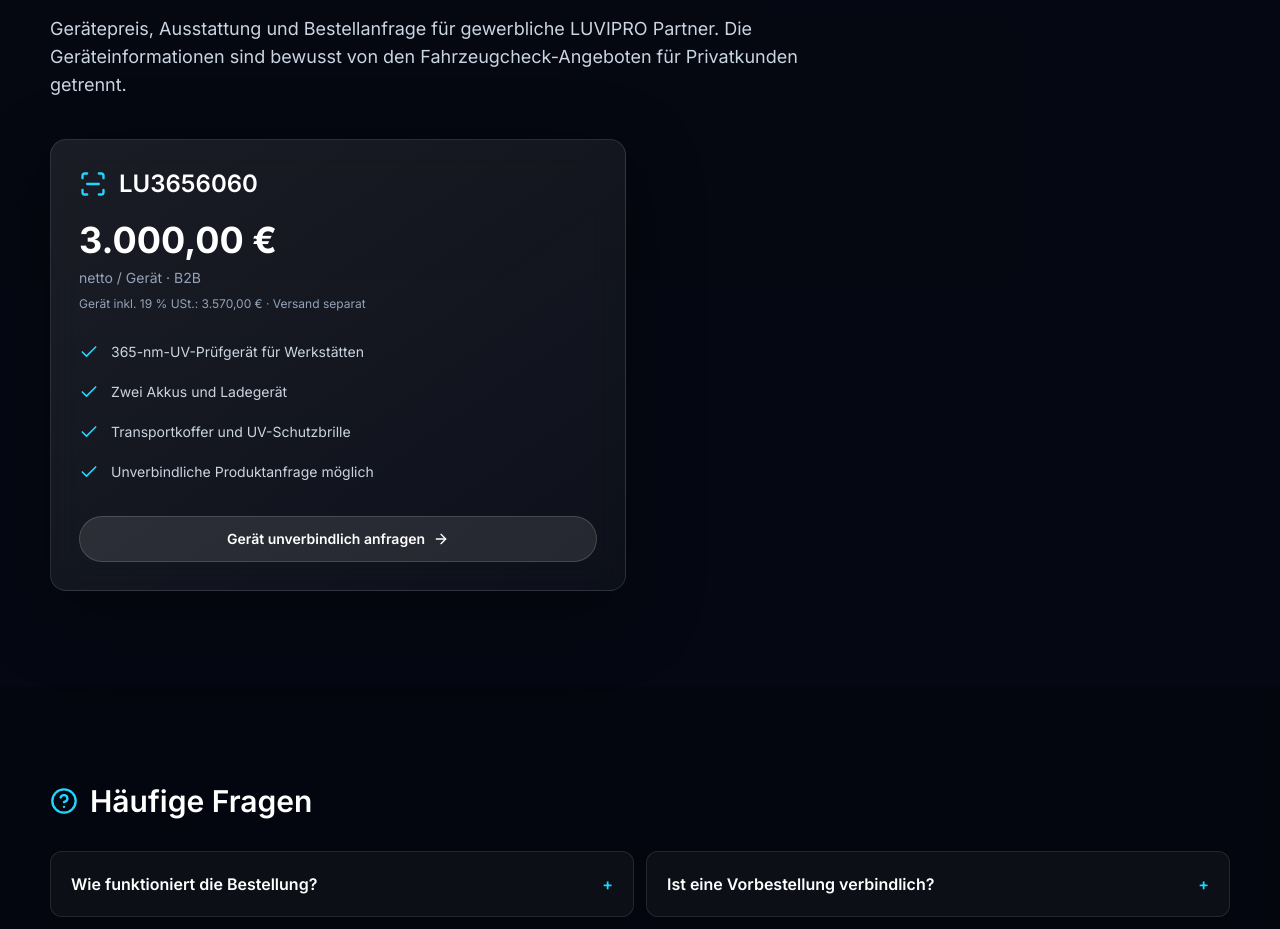
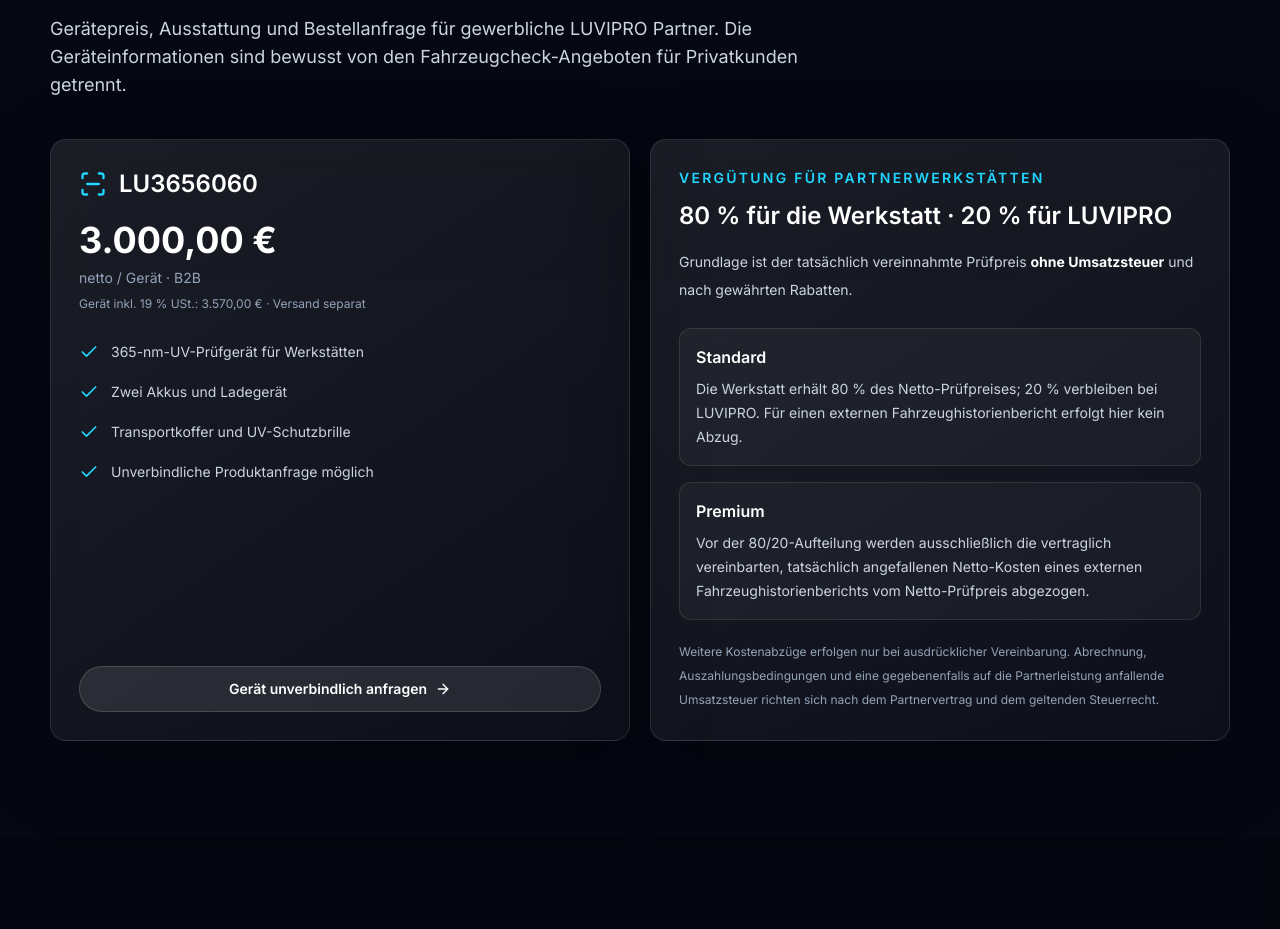
Before and after one commit to Diaa6969/luvipro-website, a Next.js app: page /products in a window 1280 px wide. Shown: the part 3040-3969 px from the top of the page. Built offline with nearby package versions, Linux system fonts and the light colour scheme.

Commit message:
Clarify workshop revenue share for Standard and Premium inspections

```diff
--- a/src/components/sections/pricing.tsx
+++ b/src/components/sections/pricing.tsx
@@ -12,7 +12,7 @@ type PricingProps = { id?: string; embedded?: boolean; audience?: "customer" | "
 export function Pricing({ id = "pricing", embedded = false, audience = "customer" }: PricingProps) {
   if (audience === "partner") return <section id={id} className={`scroll-mt-24 ${embedded ? "bg-midnight py-20 sm:py-24" : "bg-obsidian py-24"}`}><div className="section-shell">
     <Reveal><SectionHeading eyebrow="Für Werkstätten & Unternehmen" title="LU3656060: Gerät und Konditionen für Profis." description="Gerätepreis, Ausstattung und Bestellanfrage für gewerbliche LUVIPRO Partner. Die Geräteinformationen sind bewusst von den Fahrzeugcheck-Angeboten für Privatkunden getrennt." /></Reveal>
-    <div className="mt-10 max-w-xl"><Reveal delay={0.16}>
+    <div className="mt-10 grid gap-5 lg:grid-cols-2"><Reveal delay={0.16}>
             <div className="glass-panel flex h-full flex-col rounded-2xl p-6 sm:p-7">
               <div className="flex items-center gap-3">
                 <ScanLine className="h-7 w-7 text-pulse" />
@@ -40,7 +40,33 @@ export function Pricing({ id = "pricing", embedded = false, audience = "customer
                 Gerät unverbindlich anfragen <ArrowRight className="h-4 w-4" />
               </CtaLink>
             </div>
-          </Reveal></div>
+          </Reveal>
+      <Reveal delay={0.24}>
+        <div className="glass-panel flex h-full flex-col rounded-2xl p-6 sm:p-7">
+          <p className="text-sm font-semibold uppercase tracking-[0.16em] text-pulse">Vergütung für Partnerwerkstätten</p>
+          <h3 className="mt-3 font-[var(--font-space-grotesk)] text-2xl font-semibold text-white">80 % für die Werkstatt · 20 % für LUVIPRO</h3>
+          <p className="mt-4 text-sm leading-7 text-slate-300">
+            Grundlage ist der tatsächlich vereinnahmte Prüfpreis <strong className="text-white">ohne Umsatzsteuer</strong> und nach gewährten Rabatten.
+          </p>
+          <div className="mt-6 space-y-4">
+            <div className="rounded-xl border border-white/10 bg-white/[0.04] p-4">
+              <p className="font-semibold text-white">Standard</p>
+              <p className="mt-2 text-sm leading-6 text-slate-300">
+                Die Werkstatt erhält 80 % des Netto-Prüfpreises; 20 % verbleiben bei LUVIPRO. Für einen externen Fahrzeughistorienbericht erfolgt hier kein Abzug.
+              </p>
+            </div>
+            <div className="rounded-xl border border-white/10 bg-white/[0.04] p-4">
+              <p className="font-semibold text-white">Premium</p>
+              <p className="mt-2 text-sm leading-6 text-slate-300">
+                Vor der 80/20-Aufteilung werden ausschließlich die vertraglich vereinbarten, tatsächlich angefallenen Netto-Kosten eines externen Fahrzeughistorienberichts vom Netto-Prüfpreis abgezogen.
+              </p>
+            </div>
+          </div>
+          <p className="mt-5 text-xs leading-6 text-slate-400">
+            Weitere Kostenabzüge erfolgen nur bei ausdrücklicher Vereinbarung. Abrechnung, Auszahlungsbedingungen und eine gegebenenfalls auf die Partnerleistung anfallende Umsatzsteuer richten sich nach dem Partnervertrag und dem geltenden Steuerrecht.
+          </p>
+        </div>
+      </Reveal></div>
   </div></section>;
 
   return (
```
